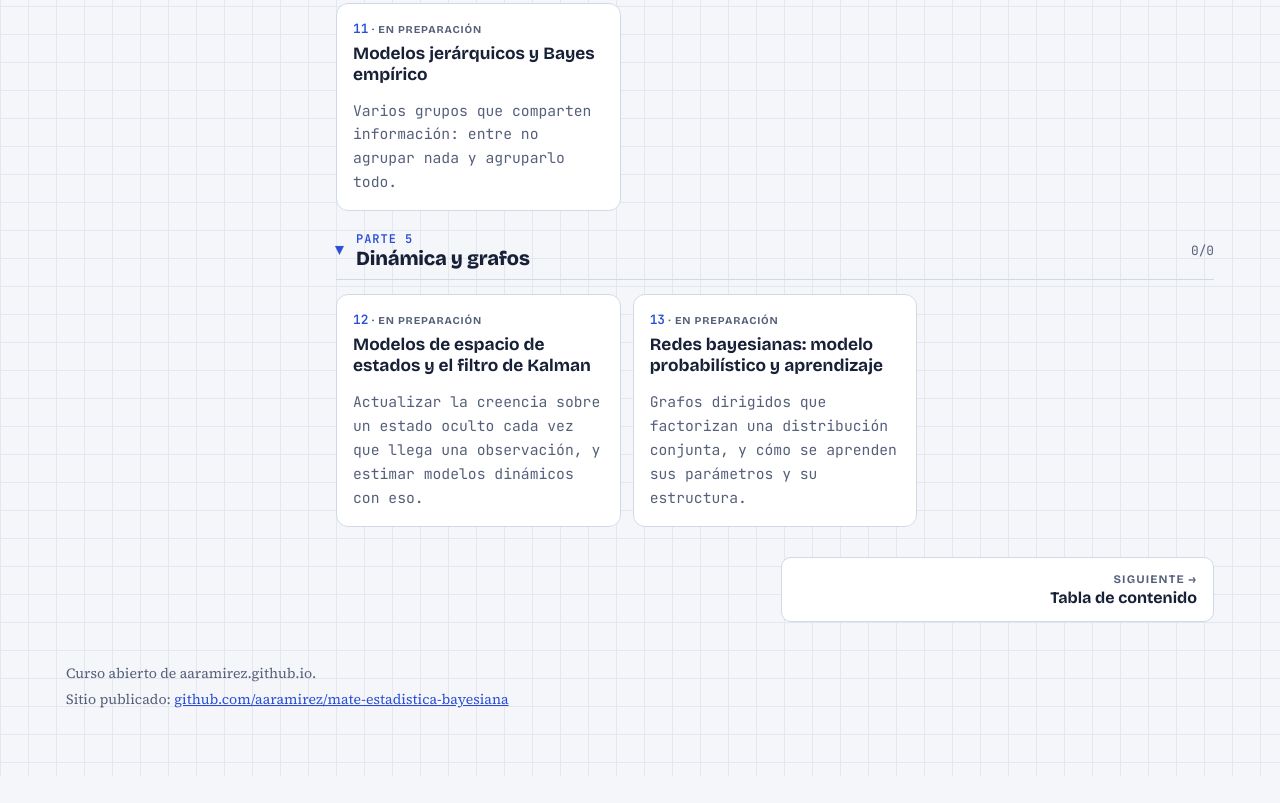
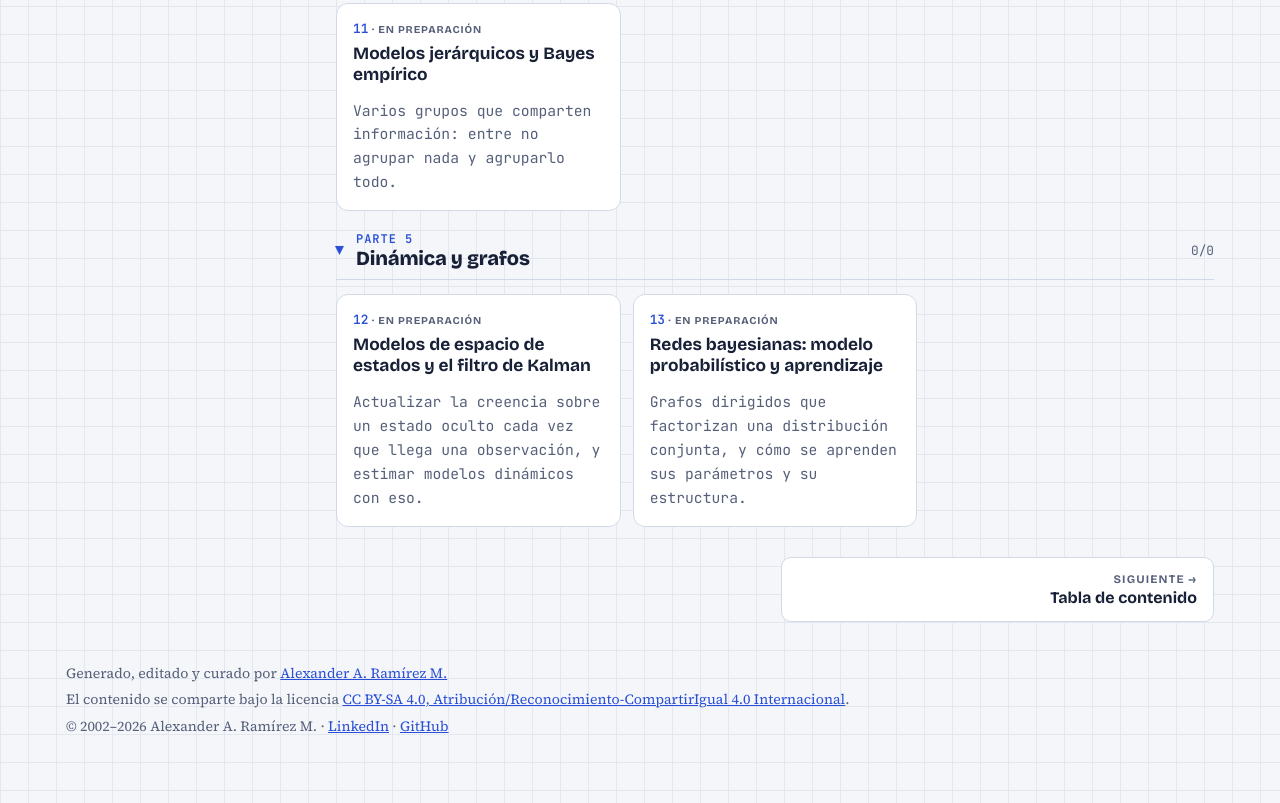
Before and after one commit to aaramirez/mate-estadistica-bayesiana, a plain HTML site: page index.html in a window 1280 px wide. Shown: the part 2626-3429 px from the top of the page. Before the commit the page ends 3402 px from the top, so only its background shows below. Drawn offline with nearby package versions, Linux system fonts and the light colour scheme.

Commit message:
Pie común: autoría, licencia CC BY-SA 4.0 y año que se actualiza solo

```diff
--- a/index.html
+++ b/index.html
@@ -94,7 +94,7 @@ height="0" width="0" style="display:none;visibility:hidden"></iframe></noscript>
 <nav class="pager" id="pager" aria-label="Capítulo anterior y siguiente"></nav>
 </main>
 </div>
-<footer><span>Curso abierto de aaramirez.github.io.</span><span>Sitio publicado: <a href="https://github.com/aaramirez/mate-estadistica-bayesiana" target="_blank" rel="noopener">github.com/aaramirez/mate-estadistica-bayesiana</a></span></footer>
+<footer><span>Generado, editado y curado por <a href="https://www.linkedin.com/in/alexander-ramirez-morales/" target="_blank" rel="noopener">Alexander A. Ramírez M.</a></span><span>El contenido se comparte bajo la licencia <a href="https://creativecommons.org/licenses/by-sa/4.0/deed.es" target="_blank" rel="noopener">CC BY-SA 4.0, Atribución/Reconocimiento-CompartirIgual 4.0 Internacional</a>.</span><span>© 2002–<span data-anio>2026</span> Alexander A. Ramírez M. · <a href="https://www.linkedin.com/in/alexander-ramirez-morales/" target="_blank" rel="noopener">LinkedIn</a> · <a href="https://github.com/aaramirez" target="_blank" rel="noopener">GitHub</a></span><script>document.querySelectorAll('[data-anio]').forEach(function (e) { e.textContent = new Date().getFullYear(); });</script></footer>
 </div>
 <script src="assets/lab.js"></script>
 </body>
```
Also changed, not shown: temario.html (+1 -1 lines).
